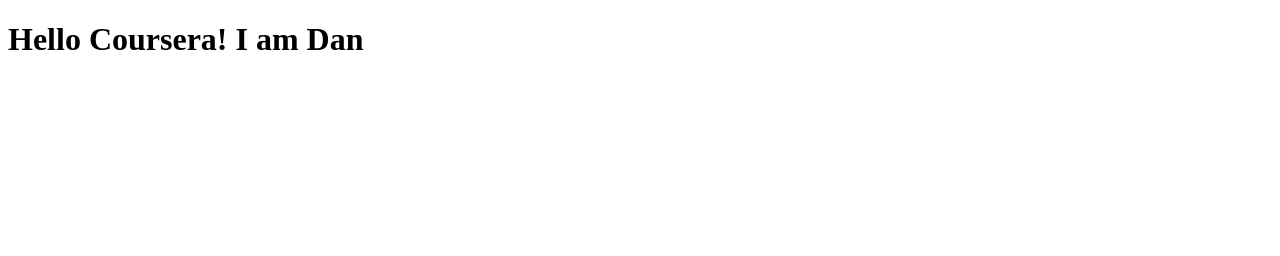
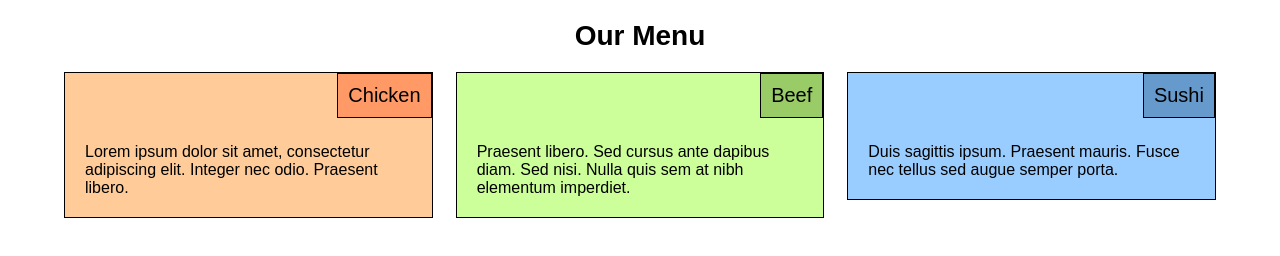
Before and after one commit to mrdanwa/coursera-test, a plain HTML site: page index.html in a window 1280 px wide. Drawn offline with Linux system fonts and the light colour scheme.

Commit message:
Modified

```diff
--- a/index.html
+++ b/index.html
@@ -1,10 +1,33 @@
 <!DOCTYPE html>
-<html lang="en" dir="ltr">
-  <head>
-    <meta charset="utf-8">
-    <title>Hello Coursera</title>
-  </head>
-  <body>
-    <h1>Hello Coursera! I am Dan</h1>
-  </body>
+<html lang="en">
+<head>
+    <meta charset="UTF-8">
+    <title>Responsive Layout</title>
+    <meta name="viewport" content="width=device-width, initial-scale=1.0">
+    <!-- Link to the external CSS file -->
+    <link rel="stylesheet" href="style.css">
+</head>
+<body>
+    <h1>Our Menu</h1>
+    <div class="container">
+        <section class="section">
+            <div class="section-title">Chicken</div>
+            <div class="section-content">
+                <p>Lorem ipsum dolor sit amet, consectetur adipiscing elit. Integer nec odio. Praesent libero.</p>
+            </div>
+        </section>
+        <section class="section">
+            <div class="section-title">Beef</div>
+            <div class="section-content">
+                <p>Praesent libero. Sed cursus ante dapibus diam. Sed nisi. Nulla quis sem at nibh elementum imperdiet.</p>
+            </div>
+        </section>
+        <section class="section">
+            <div class="section-title">Sushi</div>
+            <div class="section-content">
+                <p>Duis sagittis ipsum. Praesent mauris. Fusce nec tellus sed augue semper porta.</p>
+            </div>
+        </section>
+    </div>
+</body>
 </html>
--- /dev/null
+++ b/style.css
@@ -0,0 +1,109 @@
+/* Reset margins and paddings, set box-sizing */
+* {
+    margin: 0;
+    padding: 0;
+    box-sizing: border-box;
+}
+
+/* Basic body styles */
+body {
+    font-family: Arial, sans-serif;
+}
+
+/* Heading styles */
+h1 {
+    text-align: center;
+    margin: 20px 0;
+    font-size: 1.75em; /* 75% larger than base font size */
+}
+
+/* Container styles */
+.container {
+    width: 90%;
+    margin: 0 auto;
+}
+
+/* Section styles */
+.section {
+    border: 1px solid black;
+    background-color: #f2f2f2;
+    margin-bottom: 20px;
+    padding: 20px;
+    position: relative;
+    padding-top: 70px; /* Push content down to avoid overlap with title */
+}
+
+/* Section title styles */
+.section-title {
+    position: absolute;
+    top: 0;
+    right: 0;
+    background-color: #ccc;
+    padding: 10px;
+    border: 1px solid black;
+    font-size: 1.25em; /* 25% larger than base font size */
+}
+
+/* Section content styles */
+.section-content {
+    /* Content is already pushed down by padding-top on .section */
+}
+
+/* Mobile styles (default) */
+
+/* Tablet styles */
+@media (min-width: 768px) and (max-width: 991px) {
+    .section {
+        float: left;
+        width: 100%;
+        margin-right: 0;
+    }
+    .section:nth-child(1), .section:nth-child(2) {
+        width: 49%;
+        margin-right: 2%;
+    }
+    .section:nth-child(2) {
+        margin-right: 0;
+    }
+    .section:nth-child(3) {
+        width: 100%;
+    }
+}
+
+/* Desktop styles */
+@media (min-width: 992px) {
+    .section {
+        float: left;
+        width: 32%;
+        margin-right: 2%;
+        margin-bottom: 0;
+    }
+    .section:last-child {
+        margin-right: 0;
+    }
+}
+
+/* Background colors for sections and titles */
+.section:nth-child(1) {
+    background-color: #ffcc99; /* Light orange */
+}
+
+.section:nth-child(1) .section-title {
+    background-color: #ff9966; /* Orange */
+}
+
+.section:nth-child(2) {
+    background-color: #ccff99; /* Light green */
+}
+
+.section:nth-child(2) .section-title {
+    background-color: #99cc66; /* Green */
+}
+
+.section:nth-child(3) {
+    background-color: #99ccff; /* Light blue */
+}
+
+.section:nth-child(3) .section-title {
+    background-color: #6699cc; /* Blue */
+}
```
